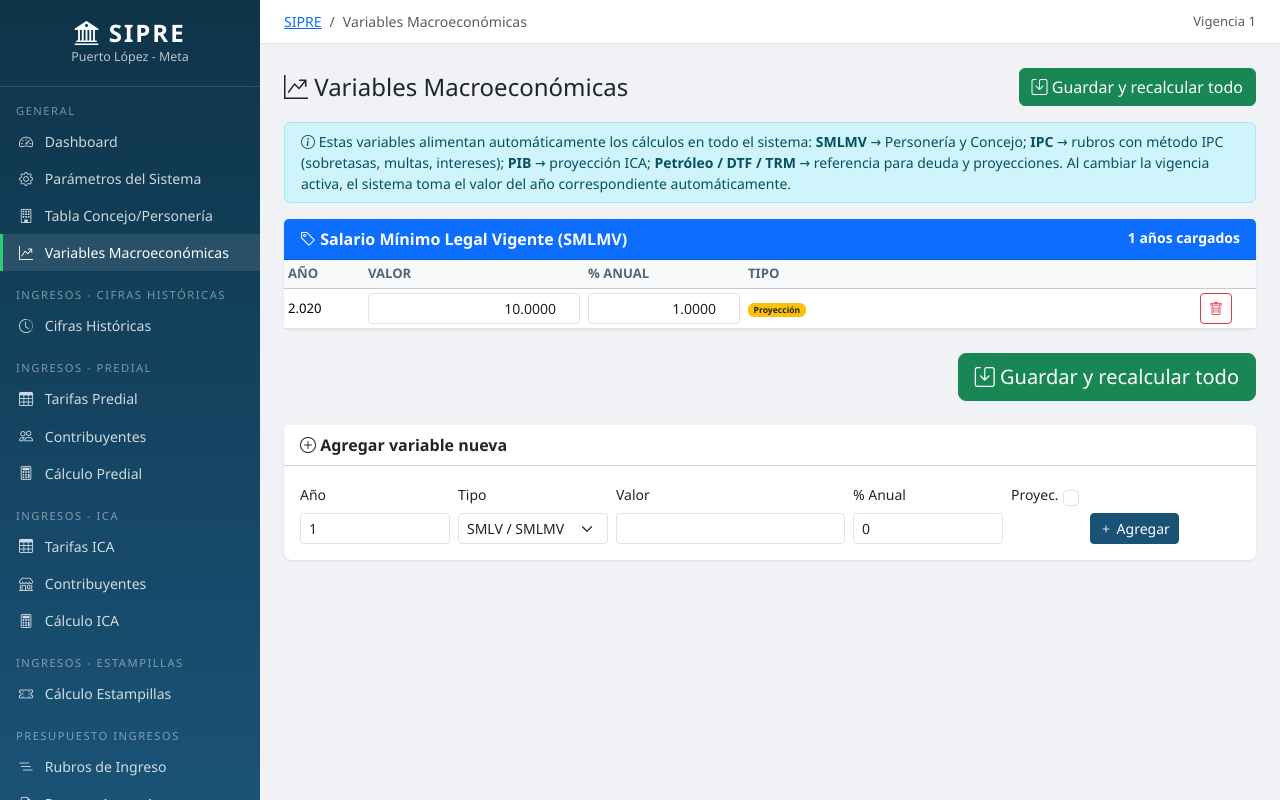
After one commit to Jorgecuenca1/Presupuesto, a Django app: page /variables-macro/ in a window 1280 px wide. The commit adds this page. Run offline with Django 5.2, Linux system fonts and the light colour scheme; a user stored in the database is signed in; tables that the repository leaves empty hold one stand-in row (values such as "Sample post").

Commit message:
Feat: Variables Macroeconomicas - ventana editable + lookup dinamico
Modelo VariableMacro: anio + tipo (SMLV, IPC, PIB, PETROLEO, DTF, TRM)
+ valor + pct_anual + es_proyectado. Migration 0011.

Helpers en core.models:
  get_macro(anio, tipo), get_smlv(anio), get_ipc(anio), get_pib(anio)

Refactor calcular_transferencia_personeria y calcular_honorarios_concejo
en TablaConcejoPersoneria: si valor_smlmv no se pasa o es 0, se consulta
get_smlv(vigencia) automaticamente -> dinamico por ano.

Nueva ventana /variables-macro/:
  - Editable inline por ano y tipo
  - Boton "Guardar y recalcular todo" sincroniza ParametrosSistema con el
    valor del ano vigente y recalcula ingresos + gastos
  - Form para agregar nuevas variables
  - Link en sidebar
  - URLs: variables_macro, variable_macro_agregar, variable_macro_eliminar

Script fix_importar_variables_macro.py:
  Importa el Excel VARIABLES_MACRO.xlsx (32 anos x 6 tipos)
  Sincroniza ParametrosSistema con SMLV/IPC del ano vigente
  Recalcula automaticamente

VARIABLES_MACRO.xlsx archivado en raiz del proyecto.

Resultado: el usuario edita SMLV 2027 en /variables-macro/ -> al guardar,
ParametrosSistema.valor_smlmv se actualiza y Personeria se recalcula con
el nuevo SMLMV automaticamente.

```diff
--- a/core/urls.py
+++ b/core/urls.py
@@ -12,4 +12,7 @@ urlpatterns = [
     path('tabla-concejo/<int:pk>/eliminar/', views.tabla_concejo_eliminar, name='tabla_concejo_eliminar'),
     path('progresion-smlv/guardar/', views.progresion_smlv_guardar, name='progresion_smlv_guardar'),
     path('progresion-smlv/<int:pk>/eliminar/', views.progresion_smlv_eliminar, name='progresion_smlv_eliminar'),
+    path('variables-macro/', views.variables_macro_view, name='variables_macro'),
+    path('variables-macro/agregar/', views.variable_macro_agregar, name='variable_macro_agregar'),
+    path('variables-macro/<int:pk>/eliminar/', views.variable_macro_eliminar, name='variable_macro_eliminar'),
 ]
--- a/core/views.py
+++ b/core/views.py
@@ -5,7 +5,10 @@ from django.contrib import messages
 from django.db.models import Sum, Count
 from decimal import Decimal
 from .forms import LoginForm, RegistroForm, ParametrosForm, TablaConcejoPersoneriaForm
-from .models import ParametrosSistema, TablaConcejoPersoneria, PersoneriaSMLVProgresion
+from .models import (
+    ParametrosSistema, TablaConcejoPersoneria, PersoneriaSMLVProgresion,
+    VariableMacro,
+)
 
 
 def login_view(request):
@@ -371,6 +374,102 @@ def progresion_smlv_eliminar(request, pk):
 
 
 @login_required
+def variables_macro_view(request):
+    """Ventana de Variables Macroeconómicas: SMLV, IPC, PIB, etc. por año.
+
+    GET: muestra tabla editable con histórico (2010-2025) y proyecciones (2026+).
+    POST: guarda cambios + recalcula todos los rubros que dependen de macro.
+    """
+    params = ParametrosSistema.objects.filter(activo=True).first()
+
+    if request.method == 'POST':
+        try:
+            # Guardar cambios de cada variable
+            for v in VariableMacro.objects.all():
+                key_valor = f'var_{v.pk}_valor'
+                key_pct = f'var_{v.pk}_pct'
+                cambio = False
+                if key_valor in request.POST:
+                    nuevo = Decimal(request.POST[key_valor] or '0')
+                    if v.valor != nuevo:
+                        v.valor = nuevo
+                        cambio = True
+                if key_pct in request.POST:
+                    nuevo = Decimal(request.POST[key_pct] or '0')
+                    if v.pct_anual != nuevo:
+                        v.pct_anual = nuevo
+                        cambio = True
+                if cambio:
+                    v.save(update_fields=['valor', 'pct_anual'])
+
+            # Sincronizar valor_smlmv y tasa_ipc en ParametrosSistema con el ano vigente
+            if params:
+                from .models import get_smlv, get_ipc
+                smlv_vig = get_smlv(params.vigencia)
+                ipc_vig = get_ipc(params.vigencia)
+                if smlv_vig:
+                    params.valor_smlmv = smlv_vig
+                if ipc_vig:
+                    params.tasa_ipc = ipc_vig
+                params.save(update_fields=['valor_smlmv', 'tasa_ipc'])
+
+                # Recalcular todo
+                from ingresos.utils import calcular_todos_ingresos
+                from gastos.utils import recalcular_rubros_metodo
+                from ingresos.models import RubroIngreso
+                from gastos.models import RubroGasto
+                calcular_todos_ingresos(params.vigencia)
+                recalcular_rubros_metodo(params.vigencia)
+                for t in RubroIngreso.objects.filter(vigencia=params.vigencia, es_titulo=True).order_by('-nivel'):
+                    t.calcular_hijos()
+                for t in RubroGasto.objects.filter(vigencia=params.vigencia, es_titulo=True).order_by('-nivel'):
+                    t.calcular_hijos()
+            messages.success(request, 'Variables Macro actualizadas y rubros recalculados')
+        except Exception as e:
+            messages.error(request, f'Error: {e}')
+        return redirect('variables_macro')
+
+    # GET: agrupar por tipo
+    TIPOS = ['SMLV', 'IPC', 'PIB', 'PETROLEO', 'DTF', 'TRM']
+    grupos = []
+    for tipo in TIPOS:
+        vars = list(VariableMacro.objects.filter(tipo=tipo).order_by('anio'))
+        if vars:
+            label = vars[0].get_tipo_display()
+            grupos.append({'tipo': tipo, 'label': label, 'variables': vars})
+
+    return render(request, 'core/variables_macro.html', {
+        'params': params,
+        'grupos': grupos,
+        'anios_proyeccion': range(2026, 2037),
+    })
+
+
+@login_required
+def variable_macro_agregar(request):
+    """Agrega una variable macro nueva."""
+    if request.method == 'POST':
+        anio = int(request.POST.get('anio') or 0)
+        tipo = request.POST.get('tipo')
+        valor = Decimal(request.POST.get('valor') or '0')
+        pct = Decimal(request.POST.get('pct_anual') or '0')
+        es_proy = request.POST.get('es_proyectado') == 'on'
+        if anio and tipo:
+            VariableMacro.objects.update_or_create(
+                anio=anio, tipo=tipo,
+                defaults={'valor': valor, 'pct_anual': pct, 'es_proyectado': es_proy})
+            messages.success(request, f'Variable {tipo} {anio} agregada')
+    return redirect('variables_macro')
+
+
+@login_required
+def variable_macro_eliminar(request, pk):
+    get_object_or_404(VariableMacro, pk=pk).delete()
+    messages.success(request, 'Variable eliminada')
+    return redirect('variables_macro')
+
+
+@login_required
 def tabla_concejo_guardar(request):
     if request.method == 'POST':
         pk = request.POST.get('pk')
--- a/templates/base.html
+++ b/templates/base.html
@@ -83,6 +83,9 @@
         </a>
         <a href="{% url 'tabla_concejo_personeria' %}" class="nav-link {% if request.resolver_match.url_name == 'tabla_concejo_personeria' %}active{% endif %}">
             <i class="bi bi-building"></i> Tabla Concejo/Personería
+        </a>
+        <a href="{% url 'variables_macro' %}" class="nav-link {% if request.resolver_match.url_name == 'variables_macro' %}active{% endif %}">
+            <i class="bi bi-graph-up-arrow"></i> Variables Macroeconómicas
         </a>
 
         <div class="nav-section">Ingresos - Cifras Históricas</div>
--- /dev/null
+++ b/templates/core/variables_macro.html
@@ -0,0 +1,135 @@
+{% extends "base.html" %}
+{% load humanize l10n %}
+
+{% block title %}Variables Macroeconómicas{% endblock %}
+{% block breadcrumb %}
+<li class="breadcrumb-item active">Variables Macroeconómicas</li>
+{% endblock %}
+
+{% block content %}
+<div class="d-flex justify-content-between align-items-center mb-3">
+    <h4 class="mb-0"><i class="bi bi-graph-up-arrow"></i> Variables Macroeconómicas</h4>
+    <button type="submit" form="form-macro" class="btn btn-success">
+        <i class="bi bi-save"></i> Guardar y recalcular todo
+    </button>
+</div>
+
+<div class="alert alert-info py-2 small">
+    <i class="bi bi-info-circle"></i>
+    Estas variables alimentan automáticamente los cálculos en todo el sistema:
+    <strong>SMLMV</strong> → Personería y Concejo;
+    <strong>IPC</strong> → rubros con método IPC (sobretasas, multas, intereses);
+    <strong>PIB</strong> → proyección ICA;
+    <strong>Petróleo / DTF / TRM</strong> → referencia para deuda y proyecciones.
+    Al cambiar la vigencia activa, el sistema toma el valor del año correspondiente automáticamente.
+</div>
+
+<form method="post" id="form-macro">
+{% csrf_token %}
+
+{% for grupo in grupos %}
+<div class="card mb-4">
+    <div class="card-header bg-primary text-white">
+        <i class="bi bi-tag"></i> {{ grupo.label }}
+        <small class="float-end">{{ grupo.variables|length }} años cargados</small>
+    </div>
+    <div class="card-body p-0 table-responsive">
+        <table class="table table-sm align-middle mb-0" style="font-size:.82rem;">
+            <thead class="table-light">
+                <tr>
+                    <th style="width:80px">Año</th>
+                    <th style="width:220px">Valor</th>
+                    <th style="width:160px">% Anual</th>
+                    <th>Tipo</th>
+                    <th style="width:60px"></th>
+                </tr>
+            </thead>
+            <tbody>
+                {% for v in grupo.variables %}
+                <tr {% if params and v.anio == params.vigencia %}class="table-warning"{% endif %}>
+                    <td>{{ v.anio }}{% if params and v.anio == params.vigencia %} <small class="text-muted">(vigente)</small>{% endif %}</td>
+                    <td>
+                        <input type="number" step="0.0001" name="var_{{ v.pk }}_valor"
+                               value="{{ v.valor|unlocalize }}"
+                               class="form-control form-control-sm text-end">
+                    </td>
+                    <td>
+                        <input type="number" step="0.0001" name="var_{{ v.pk }}_pct"
+                               value="{{ v.pct_anual|unlocalize }}"
+                               class="form-control form-control-sm text-end">
+                    </td>
+                    <td><small class="text-muted">
+                        {% if v.es_proyectado %}<span class="badge bg-warning text-dark">Proyección</span>{% else %}<span class="badge bg-success">Histórico</span>{% endif %}
+                    </small></td>
+                    <td>
+                        <a href="{% url 'variable_macro_eliminar' v.pk %}" class="btn btn-sm btn-outline-danger"
+                           onclick="return confirm('Eliminar {{ grupo.tipo }} {{ v.anio }}?')">
+                            <i class="bi bi-trash"></i>
+                        </a>
+                    </td>
+                </tr>
+                {% endfor %}
+            </tbody>
+        </table>
+    </div>
+</div>
+{% endfor %}
+
+{% if not grupos %}
+<div class="card mb-4">
+    <div class="card-body text-center text-muted py-5">
+        <i class="bi bi-inbox" style="font-size:3rem"></i>
+        <p class="mt-3">No hay Variables Macro cargadas todavía. Use el formulario abajo o ejecute el script de importación.</p>
+    </div>
+</div>
+{% endif %}
+
+<div class="d-flex justify-content-end mb-4">
+    <button type="submit" class="btn btn-success btn-lg">
+        <i class="bi bi-save"></i> Guardar y recalcular todo
+    </button>
+</div>
+</form>
+
+<!-- Agregar variable -->
+<div class="card">
+    <div class="card-header bg-white">
+        <i class="bi bi-plus-circle"></i> Agregar variable nueva
+    </div>
+    <div class="card-body">
+        <form method="post" action="{% url 'variable_macro_agregar' %}" class="row g-2">
+            {% csrf_token %}
+            <div class="col-md-2">
+                <label class="form-label small">Año</label>
+                <input type="number" name="anio" value="{{ params.vigencia|default:2027 }}" class="form-control form-control-sm" required>
+            </div>
+            <div class="col-md-2">
+                <label class="form-label small">Tipo</label>
+                <select name="tipo" class="form-select form-select-sm" required>
+                    <option value="SMLV">SMLV / SMLMV</option>
+                    <option value="IPC">IPC</option>
+                    <option value="PIB">PIB</option>
+                    <option value="PETROLEO">Petróleo</option>
+                    <option value="DTF">DTF</option>
+                    <option value="TRM">TRM</option>
+                </select>
+            </div>
+            <div class="col-md-3">
+                <label class="form-label small">Valor</label>
+                <input type="number" step="0.0001" name="valor" class="form-control form-control-sm" required>
+            </div>
+            <div class="col-md-2">
+                <label class="form-label small">% Anual</label>
+                <input type="number" step="0.0001" name="pct_anual" value="0" class="form-control form-control-sm">
+            </div>
+            <div class="col-md-1">
+                <label class="form-label small">Proyec.</label>
+                <input type="checkbox" name="es_proyectado" class="form-check-input mt-2">
+            </div>
+            <div class="col-md-2 d-flex align-items-end">
+                <button type="submit" class="btn btn-primary btn-sm"><i class="bi bi-plus"></i> Agregar</button>
+            </div>
+        </form>
+    </div>
+</div>
+{% endblock %}
```
Also changed, not shown: core/models.py (+75 -9 lines), fix_importar_variables_macro.py (added, +145 -0 lines), core/migrations/0011_variablemacro.py (added).
